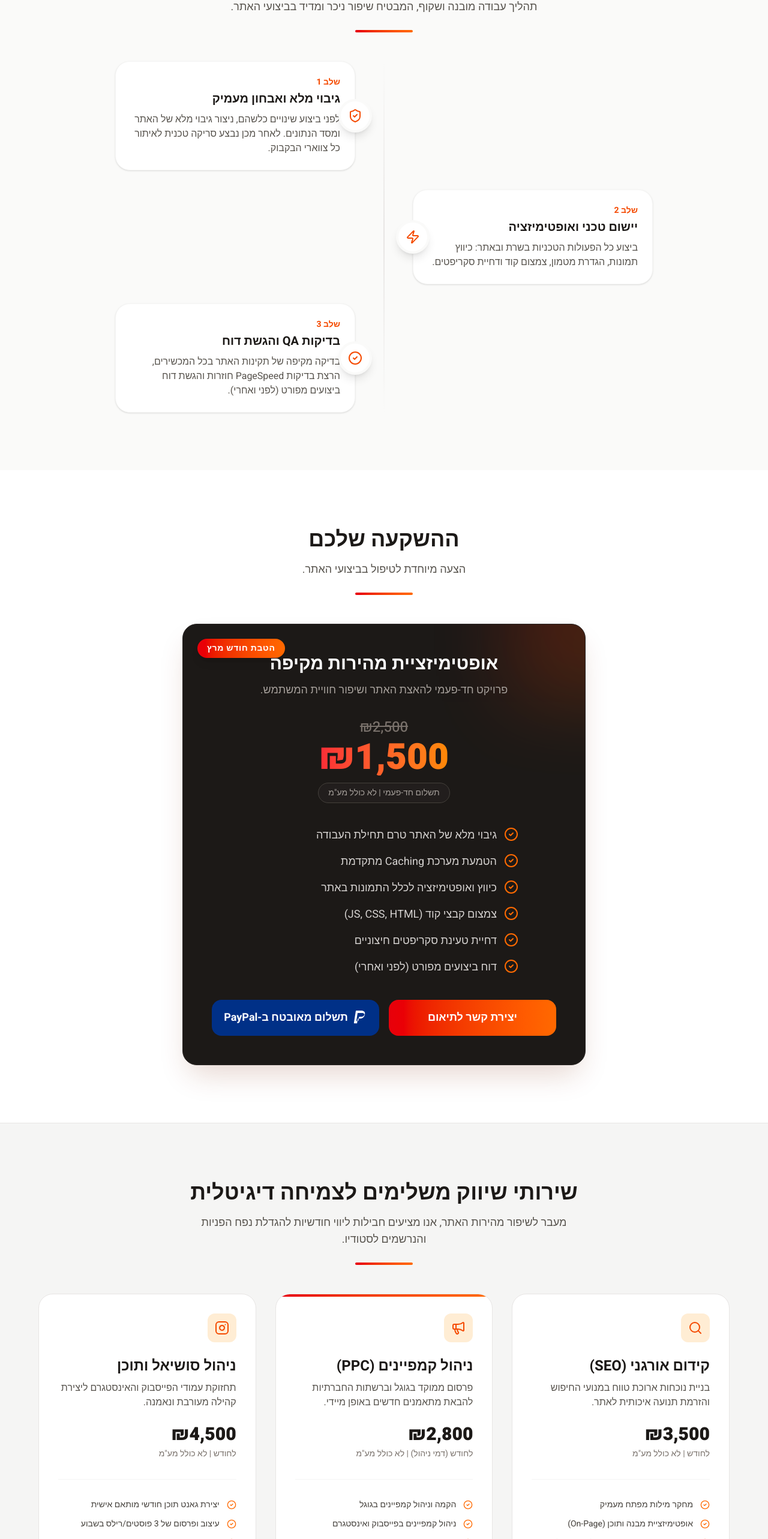
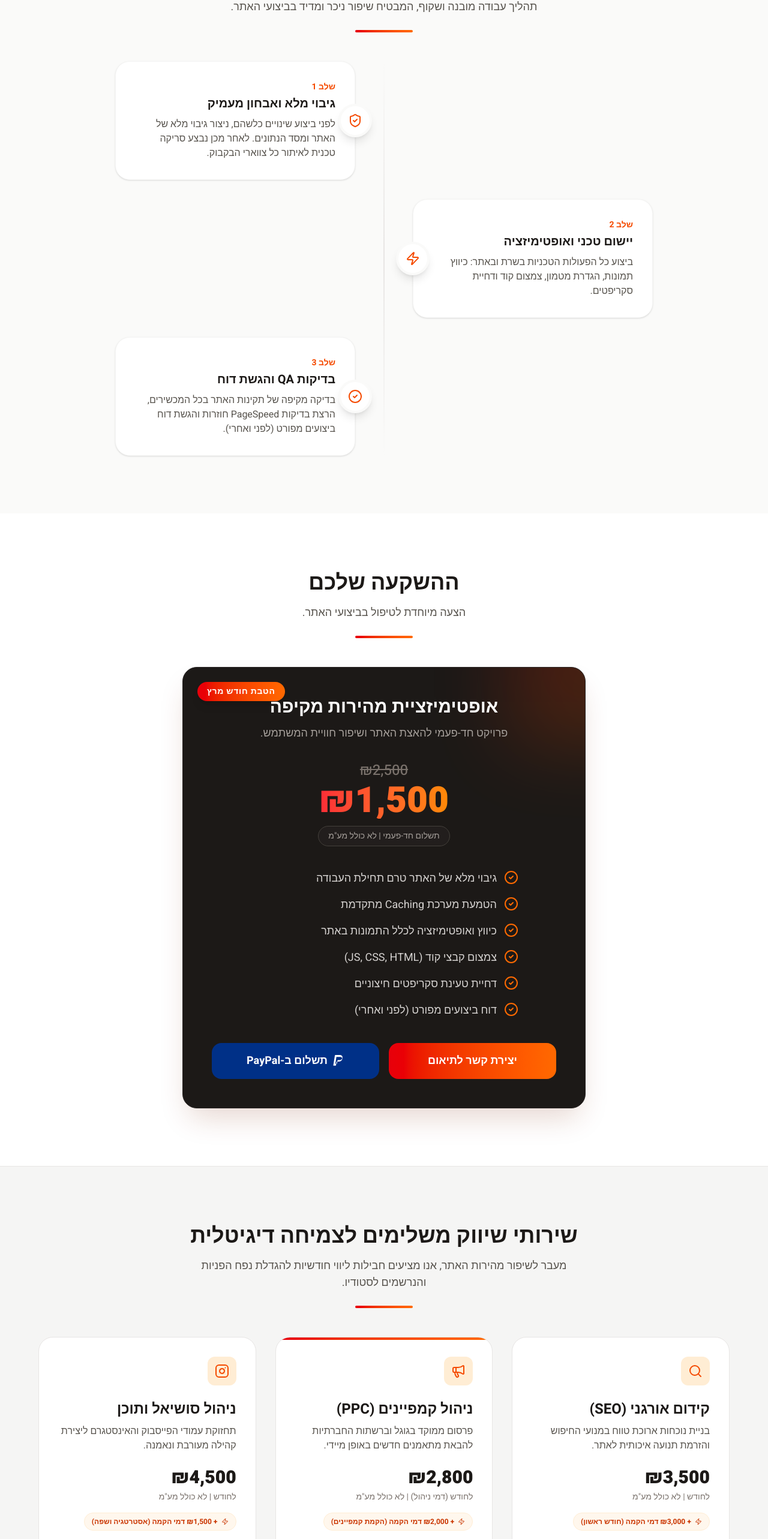
Before and after one commit to dviraz/Synergyx-Proposal, a React (Vite) app: page / in a window 1280 px wide. Shown: the part 2640-5206 px from the top of the page at 60% size. Built offline with nearby package versions, Linux system fonts and the light colour scheme.

Commit message:
feat: Adjust hero section and roadmap layout
Refines the hero section's padding and heading text size for better mobile and desktop scaling. Updates the roadmap section to hide the timeline separator on smaller screens and improve its appearance on larger ones.

```diff
--- a/src/App.tsx
+++ b/src/App.tsx
@@ -76,7 +76,7 @@ export default function App() {
       </header>
 
       {/* Hero Section */}
-      <section className="pt-40 pb-20 px-6 relative overflow-hidden">
+      <section className="pt-32 md:pt-40 pb-16 md:pb-20 px-6 relative overflow-hidden">
         <div className="absolute top-0 right-0 w-[800px] h-[800px] bg-gradient-to-br from-orange-100 to-red-50 rounded-full blur-3xl opacity-50 -translate-y-1/2 translate-x-1/3 -z-10" />
 
         <div className="max-w-4xl mx-auto text-center">
@@ -97,7 +97,7 @@ export default function App() {
             initial={{ opacity: 0, y: 20 }}
             animate={{ opacity: 1, y: 0 }}
             transition={{ duration: 0.5, delay: 0.1 }}
-            className="text-4xl md:text-6xl lg:text-7xl font-black text-stone-900 leading-tight mb-6 tracking-tight"
+            className="text-4xl sm:text-5xl md:text-6xl lg:text-7xl font-black text-stone-900 leading-tight mb-6 tracking-tight"
           >
             מזניקים את ביצועי האתר של <span className="text-transparent bg-clip-text bg-gradient-to-r from-red-600 to-orange-500">יוגה לב</span>
           </motion.h1>
@@ -289,7 +289,7 @@ export default function App() {
             subtitle="תהליך עבודה מובנה ושקוף, המבטיח שיפור ניכר ומדיד בביצועי האתר."
           />
 
-          <div className="space-y-8 relative before:absolute before:inset-0 before:ms-7 before:-translate-x-px md:before:mx-auto md:before:translate-x-0 before:h-full before:w-0.5 before:bg-gradient-to-b before:from-transparent before:via-stone-200 before:to-transparent">
+          <div className="space-y-8 relative before:hidden md:before:block before:absolute before:inset-0 md:before:mx-auto md:before:translate-x-0 before:h-full before:w-0.5 before:bg-gradient-to-b before:from-transparent before:via-stone-200 before:to-transparent">
             {[
               {
                 phase: 'שלב 1',
@@ -316,12 +316,12 @@ export default function App() {
                 whileInView={{ opacity: 1, y: 0 }}
                 viewport={{ once: true }}
                 transition={{ delay: i * 0.2 }}
-                className="relative flex flex-col md:flex-row items-center justify-between md:justify-normal md:odd:flex-row-reverse group is-active gap-6 md:gap-0"
+                className="relative flex flex-col md:flex-row items-center justify-between md:justify-normal md:odd:flex-row-reverse group is-active gap-4 md:gap-0"
               >
-                <div className="flex items-center justify-center w-14 h-14 rounded-full border-4 border-stone-50 bg-white shadow-lg text-orange-600 shrink-0 md:order-1 md:group-odd:-translate-x-1/2 md:group-even:translate-x-1/2 z-10">
-                  <step.icon className="w-6 h-6" />
+                <div className="flex items-center justify-center w-16 h-16 md:w-14 md:h-14 rounded-full border-4 border-stone-50 bg-white shadow-lg text-orange-600 shrink-0 md:order-1 md:group-odd:-translate-x-1/2 md:group-even:translate-x-1/2 z-10 mb-2 md:mb-0">
+                  <step.icon className="w-7 h-7 md:w-6 md:h-6" />
                 </div>
-                <div className="w-full md:w-[calc(50%-3rem)] p-6 rounded-3xl bg-white border border-stone-100 shadow-sm hover:shadow-md transition-shadow">
+                <div className="w-full md:w-[calc(50%-3rem)] p-6 md:p-8 rounded-3xl bg-white border border-stone-100 shadow-sm hover:shadow-md transition-shadow text-center md:text-right">
                   <div className="text-sm font-bold text-orange-600 mb-1">{step.phase}</div>
                   <h4 className="text-xl font-bold text-stone-900 mb-2">{step.title}</h4>
                   <p className="text-stone-600">{step.desc}</p>
@@ -345,7 +345,7 @@ export default function App() {
               initial={{ opacity: 0, y: 20 }}
               whileInView={{ opacity: 1, y: 0 }}
               viewport={{ once: true }}
-              className="bg-stone-900 rounded-3xl p-8 md:p-12 border border-stone-800 flex flex-col relative overflow-hidden shadow-2xl shadow-orange-900/20"
+              className="bg-stone-900 rounded-3xl p-6 sm:p-8 md:p-12 border border-stone-800 flex flex-col relative overflow-hidden shadow-2xl shadow-orange-900/20"
             >
               <div className="absolute top-0 right-0 w-64 h-64 bg-gradient-to-br from-red-600 to-orange-500 blur-3xl opacity-20 -translate-y-1/2 translate-x-1/2" />
 
@@ -353,17 +353,17 @@ export default function App() {
                 הטבת חודש מרץ
               </div>
 
-              <div className="mb-8 relative z-10 text-center">
-                <h3 className="text-3xl font-bold text-white mb-3">אופטימיזציית מהירות מקיפה</h3>
-                <p className="text-stone-400 text-lg">פרויקט חד-פעמי להאצת האתר ושיפור חוויית המשתמש.</p>
+              <div className="mb-8 relative z-10 text-center mt-8 sm:mt-0">
+                <h3 className="text-2xl sm:text-3xl font-bold text-white mb-3">אופטימיזציית מהירות מקיפה</h3>
+                <p className="text-stone-400 text-base sm:text-lg">פרויקט חד-פעמי להאצת האתר ושיפור חוויית המשתמש.</p>
               </div>
 
               <div className="mb-10 relative z-10 flex flex-col items-center">
-                <div className="text-stone-500 line-through text-2xl mb-1 font-medium">₪2,500</div>
+                <div className="text-stone-500 line-through text-xl sm:text-2xl mb-1 font-medium">₪2,500</div>
                 <div className="flex items-baseline gap-2">
-                  <span className="text-6xl font-black text-transparent bg-clip-text bg-gradient-to-r from-red-500 to-orange-400">₪1,500</span>
+                  <span className="text-5xl md:text-6xl font-black text-transparent bg-clip-text bg-gradient-to-r from-red-500 to-orange-400">₪1,500</span>
                 </div>
-                <div className="text-sm text-stone-400 mt-3 bg-stone-800/50 px-4 py-1.5 rounded-full border border-stone-700">תשלום חד-פעמי | לא כולל מע"מ</div>
+                <div className="text-xs sm:text-sm text-stone-400 mt-3 bg-stone-800/50 px-4 py-1.5 rounded-full border border-stone-700">תשלום חד-פעמי | לא כולל מע"מ</div>
               </div>
 
               <ul className="space-y-4 mb-10 flex-1 relative z-10 max-w-md mx-auto w-full">
@@ -387,10 +387,10 @@ export default function App() {
                   יצירת קשר לתיאום
                 </a>
                 <a href="https://paypal.me/synergyx/1500" target="_blank" rel="noopener noreferrer" className="flex-1 py-4 rounded-2xl font-bold text-lg text-center bg-[#003087] text-white hover:bg-[#00205c] transition-all transform hover:-translate-y-1 flex items-center justify-center gap-2">
-                  <svg viewBox="0 0 24 24" className="w-6 h-6 fill-current">
+                  <svg viewBox="0 0 24 24" className="w-5 h-5 fill-current">
                     <path d="M7.076 21.337H2.47a.641.641 0 0 1-.633-.74L4.944.901C5.026.382 5.474 0 5.998 0h7.46c2.57 0 4.578.543 5.69 1.81 1.01 1.15 1.304 2.42 1.012 4.287-.023.143-.047.288-.077.437-.983 5.05-4.349 6.797-8.647 6.797h-2.19c-.524 0-.968.382-1.05.9l-1.12 7.106zM19.349 6.53c-.11-.53-.34-1.01-.68-1.42-.64-.78-1.74-1.15-3.21-1.15H8.01L5.89 17.3h3.28l.96-6.07c.08-.52.52-.9 1.05-.9h2.19c3.16 0 5.81-1.28 6.54-5.05.02-.1.04-.2.06-.31.02-.14.03-.29.04-.44z"/>
                   </svg>
-                  תשלום מאובטח ב-PayPal
+                  תשלום ב-PayPal
                 </a>
               </div>
             </motion.div>
@@ -423,6 +423,10 @@ export default function App() {
               <div className="mb-8 pb-8 border-b border-stone-100">
                 <div className="text-3xl font-black text-stone-900">₪3,500</div>
                 <div className="text-sm text-stone-500 mt-1">לחודש | לא כולל מע"מ</div>
+                <div className="mt-4 inline-flex items-center gap-1.5 bg-orange-50 text-orange-700 text-xs font-bold px-3 py-1.5 rounded-full border border-orange-100">
+                  <Zap className="w-3 h-3" />
+                  + ₪3,000 דמי הקמה (חודש ראשון)
+                </div>
               </div>
 
               <ul className="space-y-3 mb-8 flex-1">
@@ -459,6 +463,10 @@ export default function App() {
               <div className="mb-8 pb-8 border-b border-stone-100">
                 <div className="text-3xl font-black text-stone-900">₪2,800</div>
                 <div className="text-sm text-stone-500 mt-1">לחודש (דמי ניהול) | לא כולל מע"מ</div>
+                <div className="mt-4 inline-flex items-center gap-1.5 bg-orange-50 text-orange-700 text-xs font-bold px-3 py-1.5 rounded-full border border-orange-100">
+                  <Zap className="w-3 h-3" />
+                  + ₪2,000 דמי הקמה (הקמת קמפיינים)
+                </div>
               </div>
 
               <ul className="space-y-3 mb-8 flex-1">
@@ -494,6 +502,10 @@ export default function App() {
               <div className="mb-8 pb-8 border-b border-stone-100">
                 <div className="text-3xl font-black text-stone-900">₪4,500</div>
                 <div className="text-sm text-stone-500 mt-1">לחודש | לא כולל מע"מ</div>
+                <div className="mt-4 inline-flex items-center gap-1.5 bg-orange-50 text-orange-700 text-xs font-bold px-3 py-1.5 rounded-full border border-orange-100">
+                  <Zap className="w-3 h-3" />
+                  + ₪1,500 דמי הקמה (אסטרטגיה ושפה)
+                </div>
               </div>
 
               <ul className="space-y-3 mb-8 flex-1">
```
